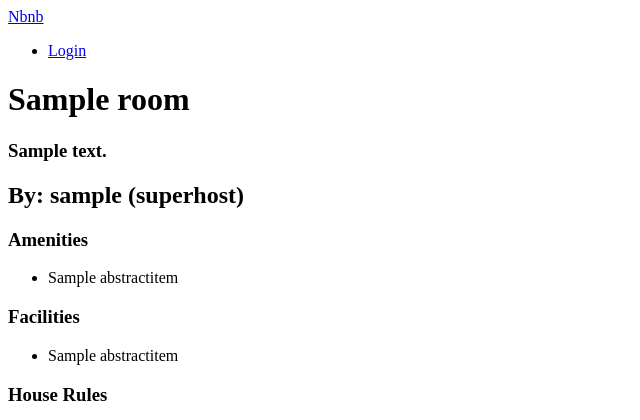
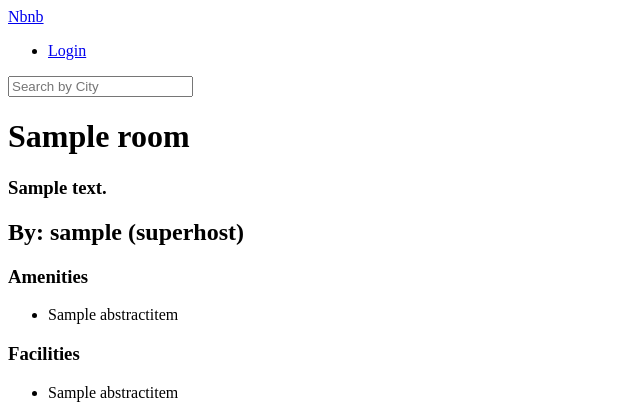
Before and after one commit to qqfelix587/airbnb-clone, a Django app: page /rooms/1 in a window 1280 px wide. Shown: the top 420 px of the page, without its empty margins (0-640 px from the left). Run offline with Django 3.2, Linux system fonts and the light colour scheme; tables that the repository leaves empty hold one stand-in row (values such as "Sample post").

Commit message:
#lec13.0 Template,Form, Url, Setup

```diff
--- a/rooms/urls.py
+++ b/rooms/urls.py
@@ -3,4 +3,7 @@ from . import views
 
 
 app_name = "rooms"
-urlpatterns = [path("<int:pk>", views.RoomDetail.as_view(), name="detail")]
+urlpatterns = [
+    path("<int:pk>", views.RoomDetail.as_view(), name="detail"),
+    path("search/", views.search, name="search"),
+]
--- a/rooms/views.py
+++ b/rooms/views.py
@@ -1,4 +1,5 @@
 from django.views.generic import ListView, DetailView
+from django.shortcuts import render
 from . import models
 
 
@@ -16,4 +17,11 @@ class HomeView(ListView):
 class RoomDetail(DetailView):
     """RoomDetail Definition"""
 
+    # https://ccbv.co.uk/projects/Django/4.0/django.views.generic.detail/DetailView/
     model = models.Room
+
+
+def search(request):
+    city = request.GET.get("city")
+    city = str.capitalize(city)
+    return render(request, "rooms/search.html", {"city": city})
--- a/templates/base.html
+++ b/templates/base.html
@@ -4,9 +4,9 @@
     <meta charset="UTF-8">
     <meta http-equiv="X-UA-Compatible" content="IE=edge">
     <meta name="viewport" content="width=device-width, initial-scale=1.0">
-    <title>{% block page_name %}
+    <title>{% block page_title %}
 
-    {% endblock page_name %} | Nbnb</title>
+    {% endblock page_title %} | Nbnb</title>
 </head>
 <body>
     {% include "partials/header.html" %}
--- a/templates/partials/header.html
+++ b/templates/partials/header.html
@@ -3,4 +3,7 @@
         <ul>
             <li><a href="#">Login</a></li>
         </ul>
+        <form method="get" action="{% url "rooms:search"%}">
+            <input name="city" placeholder="Search by City"/>
+        </form>
 </header>
--- a/templates/rooms/room_detail.html
+++ b/templates/rooms/room_detail.html
@@ -1,7 +1,7 @@
 {% extends "base.html" %}
-{% block page_name %}
-    home
-{% endblock page_name %}
+{% block page_title %}
+    {{room.name}}
+{% endblock page_title %}
 
 {% block content %}
 <div>
--- a/templates/rooms/room_list.html
+++ b/templates/rooms/room_list.html
@@ -1,7 +1,7 @@
 {% extends "base.html" %}
-{% block page_name %}
+{% block page_title %}
     home
-{% endblock page_name %}
+{% endblock page_title %}
 
 {% block content %}
     {% for room in rooms %}
```
Also changed, not shown: templates/rooms/search.html (added, +8 -0 lines).
